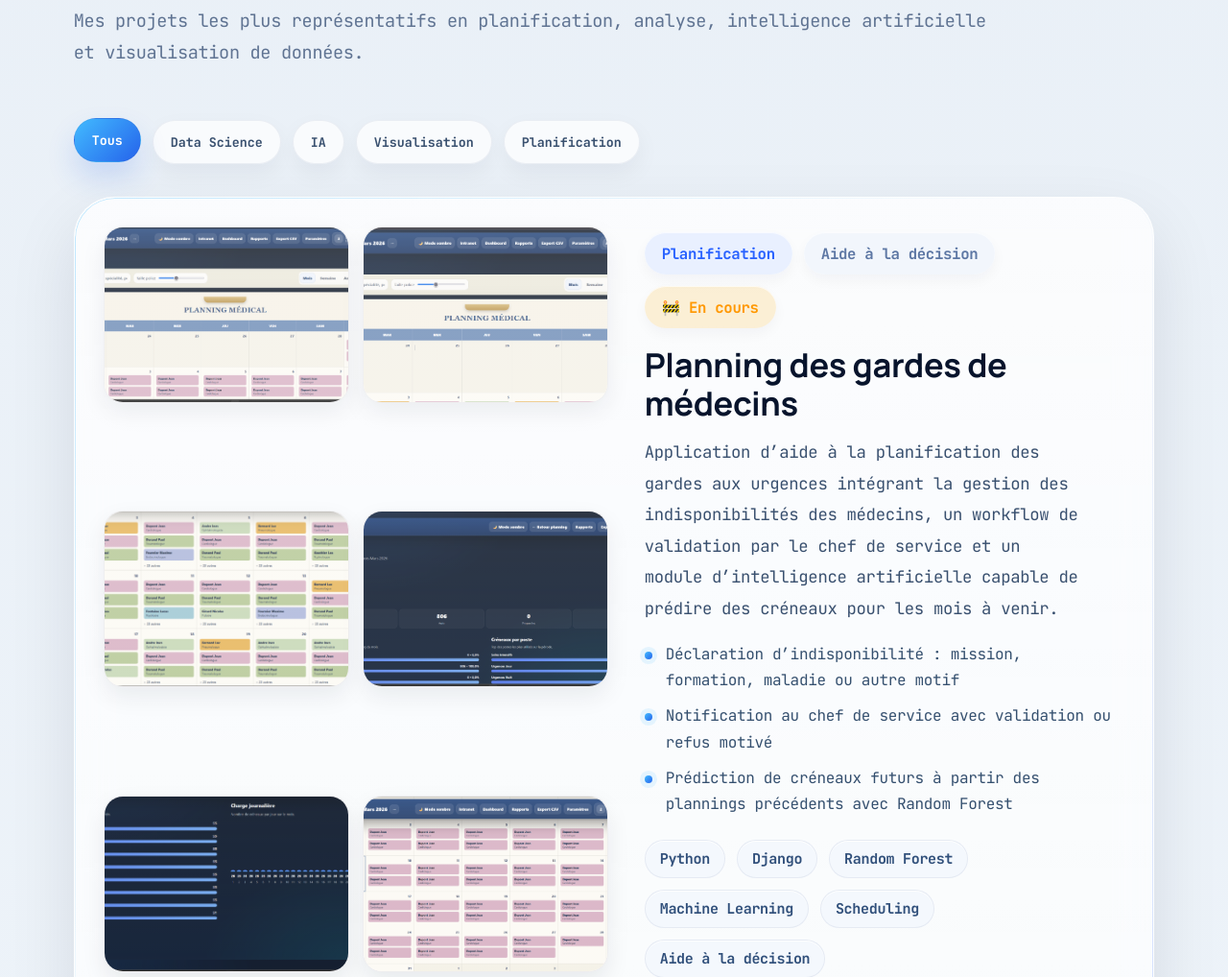
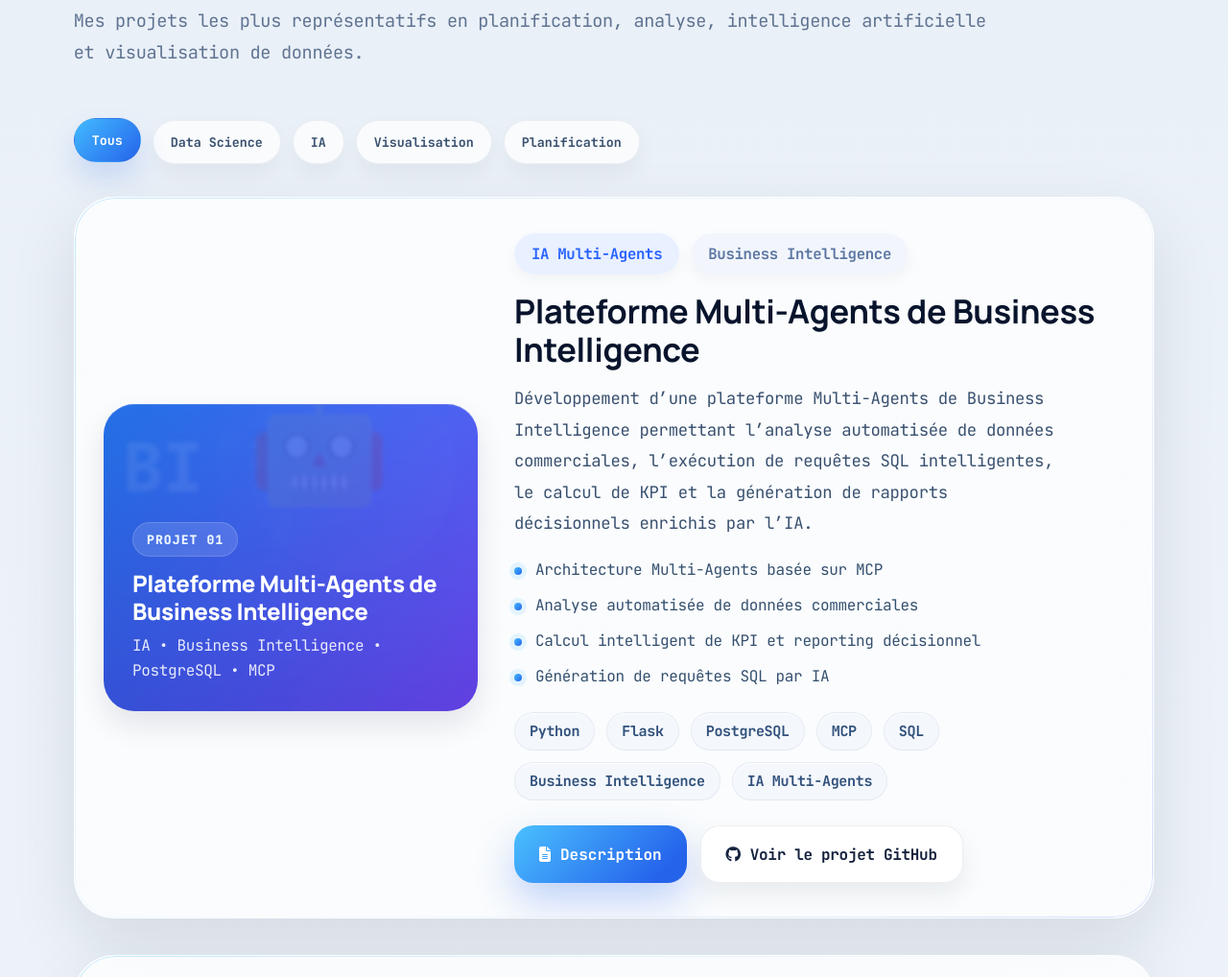
Before and after one commit to IbrahimaBalde09/portfolio, a Django app: page / in a window 1280 px wide. Shown: the part 4033-5051 px from the top of the page at 96% size. Run offline with Django 5.2, Linux system fonts and the light colour scheme.

Commit message:
Move BI multi-agents project to first position

```diff
--- a/website/static/website/css/style.css
+++ b/website/static/website/css/style.css
@@ -1681,3 +1681,34 @@ body.modal-open {
         border-radius: 16px;
     }
 }
+.project-visual-biagents{
+    background:
+        linear-gradient(
+            135deg,
+            rgba(0,102,255,.9),
+            rgba(96,52,255,.9)
+        );
+    min-height: 320px;
+    position: relative;
+    overflow: hidden;
+}
+
+.project-visual-biagents::before{
+    content:"🤖";
+    position:absolute;
+    font-size:120px;
+    right:20px;
+    bottom:10px;
+    opacity:.15;
+}
+
+.project-visual-biagents::after{
+    content:"BI";
+    position:absolute;
+    left:20px;
+    top:20px;
+    font-size:70px;
+    font-weight:800;
+    opacity:.08;
+    color:white;
+}
--- a/website/templates/website/index.html
+++ b/website/templates/website/index.html
@@ -358,6 +358,63 @@
             </div>
 
             <div class="projects-list">
+
+
+                <article class="project-card premium-card reveal tilt-card" data-category="ai">
+                    <div class="project-visual project-visual-biagents">
+                        <div class="project-overlay"></div>
+                        <div class="project-visual-content">
+                            <span class="project-visual-label">Projet 01</span>
+                            <h4>Plateforme Multi-Agents de Business Intelligence</h4>
+                            <p>IA • Business Intelligence • PostgreSQL • MCP</p>
+                        </div>
+                    </div>
+
+                    <div class="project-content">
+                        <div class="project-topline">
+                            <span class="project-pill">IA Multi-Agents</span>
+                            <span class="project-pill muted-pill">Business Intelligence</span>
+                        </div>
+
+                        <h3 class="project-title">Plateforme Multi-Agents de Business Intelligence</h3>
+
+                        <p class="project-description">
+                            Développement d’une plateforme Multi-Agents de Business Intelligence permettant l’analyse automatisée
+                            de données commerciales, l’exécution de requêtes SQL intelligentes, le calcul de KPI et la génération
+                            de rapports décisionnels enrichis par l’IA.
+                        </p>
+
+                        <ul class="project-points">
+                            <li>Architecture Multi-Agents basée sur MCP</li>
+                            <li>Analyse automatisée de données commerciales</li>
+                            <li>Calcul intelligent de KPI et reporting décisionnel</li>
+                            <li>Génération de requêtes SQL par IA</li>
+                        </ul>
+
+                        <div class="project-tech-stack">
+                            <span class="tech-badge">Python</span>
+                            <span class="tech-badge">Flask</span>
+                            <span class="tech-badge">PostgreSQL</span>
+                            <span class="tech-badge">MCP</span>
+                            <span class="tech-badge">SQL</span>
+                            <span class="tech-badge">Business Intelligence</span>
+                            <span class="tech-badge">IA Multi-Agents</span>
+                        </div>
+
+                        <div class="project-actions">
+                            <button class="project-btn project-btn-primary" type="button" onclick="openModal('biAgentsModal')">
+                                <i class="fa-solid fa-file-lines"></i>
+                                Description
+                            </button>
+
+                            <a href="https://github.com/IbrahimaBalde09?tab=repositories" target="_blank" rel="noopener noreferrer" class="project-btn project-btn-secondary">
+                                <i class="fa-brands fa-github"></i>
+                                Voir le projet GitHub
+                            </a>
+                        </div>
+                    </div>
+                </article>
+
 
                <article class="project-card premium-card reveal tilt-card project-card-gallery" data-category="ops">
     <div class="planning-gallery">
```
Also changed, not shown: other parts of website/templates/website/index.html (+0 -55 lines).
